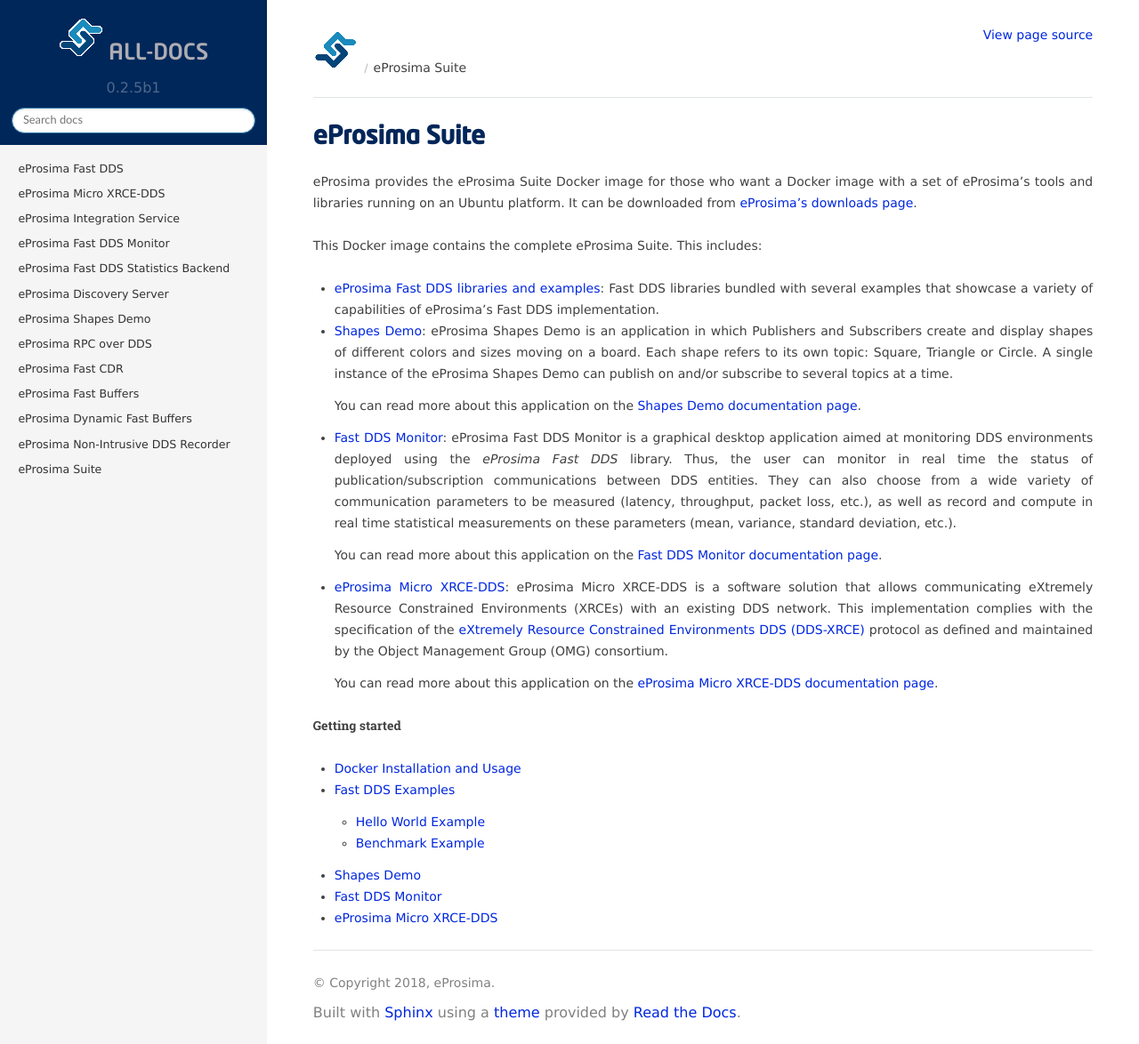
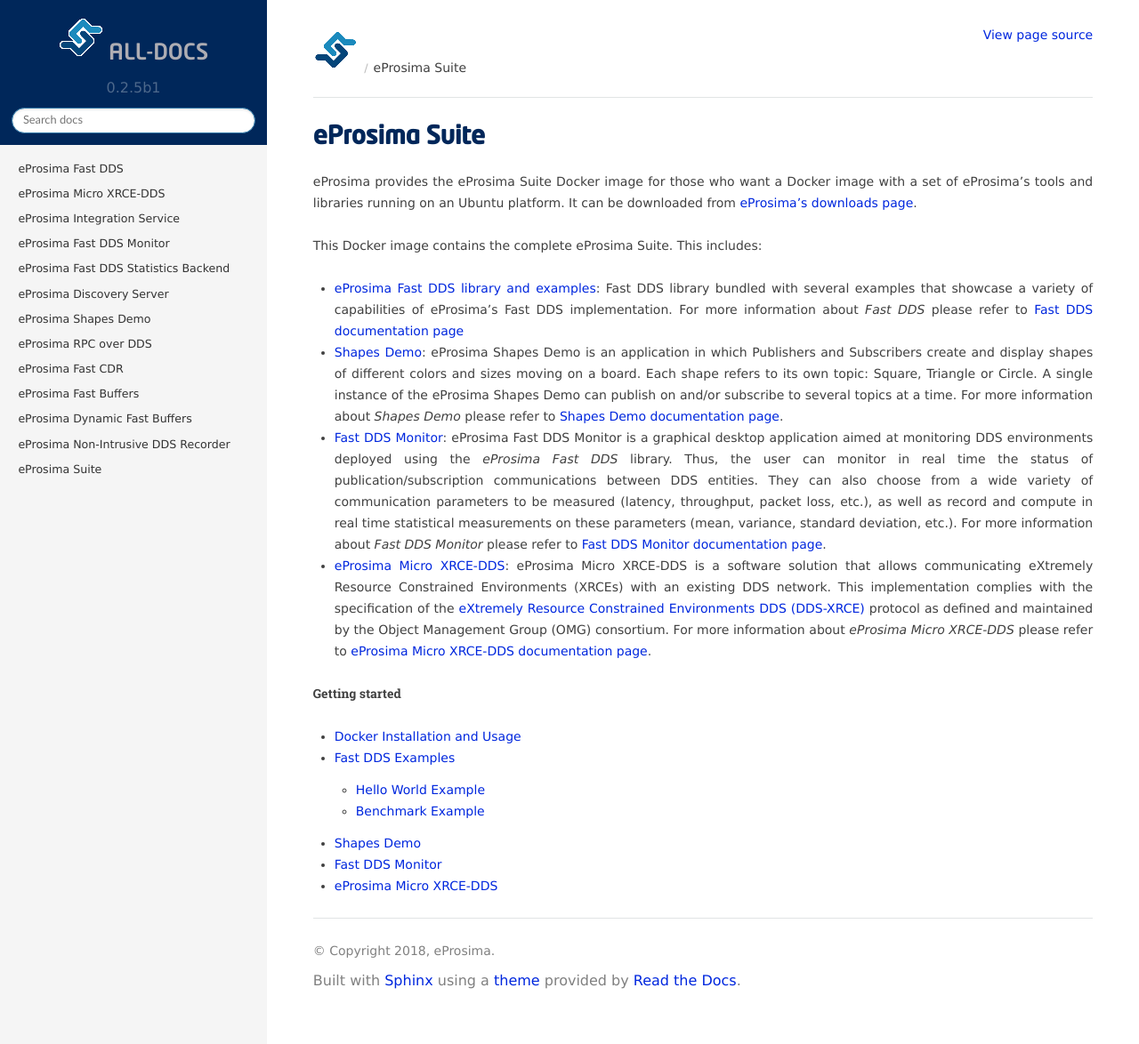
Before and after one commit to eProsima/all-docs, a Sphinx documentation site: the page built from source/eprosima-suite/intro.rst, in a window 1280 px wide and 1174 px high. Shown: the whole window at 89% size. Built offline with Sphinx 7.4.7 and the Read the Docs theme 2.0.0, drawn with Linux system fonts in a browser that asks for light colours; the version number is read from the project's files by our own code.

Commit message:
Refs #12807: Several rewordings and line breaks.
Signed-off-by: Javier Santiago <javiersantiago@eprosima.com>

```diff
--- a/source/eprosima-suite/intro.rst
+++ b/source/eprosima-suite/intro.rst
@@ -6,39 +6,40 @@
 ==============
 
 eProsima provides the eProsima Suite Docker image for those who want a Docker image with a set of eProsima's tools
-and libraries running on an Ubuntu platform. It can be downloaded from
-`eProsima's downloads page <https://eprosima.com/index.php/downloads-all>`_.
+and libraries running on an Ubuntu platform.
+It can be downloaded from `eProsima's downloads page <https://eprosima.com/index.php/downloads-all>`_.
 
-This Docker image contains the complete eProsima Suite. This includes:
+This Docker image contains the complete eProsima Suite.
+This includes:
 
-- :ref:`eProsima Fast DDS libraries and examples <fast_dds_suite_examples>`: Fast DDS libraries bundled with several
+- :ref:`eProsima Fast DDS library and examples <fast_dds_suite_examples>`: Fast DDS library bundled with several
   examples that showcase a variety of capabilities of eProsima's Fast DDS implementation.
+  For more information about *Fast DDS* please refer to `Fast DDS documentation page
+  <https://fast-dds.docs.eprosima.com/>`_
 
 - :ref:`Shapes Demo <fast_dds_suite_shapes_demo>`: eProsima Shapes Demo is an application in which Publishers and
-  Subscribers create and display shapes of different colors and sizes moving on a board. Each shape refers to its own
-  topic: Square, Triangle or Circle. A single instance of the eProsima Shapes Demo can publish on and/or subscribe to
-  several topics at a time.
-
-  You can read more about this application on the `Shapes Demo documentation page
+  Subscribers create and display shapes of different colors and sizes moving on a board.
+  Each shape refers to its own topic: Square, Triangle or Circle.
+  A single instance of the eProsima Shapes Demo can publish on and/or subscribe to several topics at a time.
+  For more information about *Shapes Demo* please refer to `Shapes Demo documentation page
   <https://eprosima-shapes-demo.readthedocs.io/>`_.
 
 - :ref:`Fast DDS Monitor <fast_dds_suite_monitor>`: eProsima Fast DDS Monitor is a graphical desktop application aimed
-  at monitoring DDS environments deployed using the *eProsima Fast DDS* library. Thus, the user can monitor in real
-  time the status of publication/subscription communications between DDS entities. They can also choose from a wide
-  variety of communication parameters to be measured (latency, throughput, packet loss, etc.), as well as record and
-  compute in real time statistical measurements on these parameters (mean, variance, standard deviation, etc.).
-
-  You can read more about this application on the `Fast DDS Monitor documentation page
+  at monitoring DDS environments deployed using the *eProsima Fast DDS* library.
+  Thus, the user can monitor in real time the status of publication/subscription communications between DDS entities.
+  They can also choose from a wide variety of communication parameters to be measured (latency, throughput,
+  packet loss, etc.), as well as record and compute in real time statistical measurements on these parameters
+  (mean, variance, standard deviation, etc.).
+  For more information about *Fast DDS Monitor* please refer to `Fast DDS Monitor documentation page
   <https://fast-dds-monitor.readthedocs.io/>`_.
 
 - :ref:`eProsima Micro XRCE-DDS <micro_xrce_dds>`:
-  eProsima Micro XRCE-DDS is a software solution that allows communicating
-  eXtremely Resource Constrained Environments (XRCEs) with an existing DDS network. This implementation complies with
-  the specification of the `eXtremely Resource Constrained Environments DDS (DDS-XRCE)
-  <https://www.omg.org/spec/DDS-XRCE/>`_ protocol as defined and maintained by the Object Management Group (OMG)
-  consortium.
-
-  You can read more about this application on the
+  eProsima Micro XRCE-DDS is a software solution that allows communicating eXtremely Resource Constrained Environments
+  (XRCEs) with an existing DDS network.
+  This implementation complies with the specification of the `eXtremely Resource Constrained Environments DDS
+  (DDS-XRCE) <https://www.omg.org/spec/DDS-XRCE/>`_ protocol as defined and maintained by the Object Management Group
+  (OMG) consortium.
+  For more information about *eProsima Micro XRCE-DDS* please refer to
   `eProsima Micro XRCE-DDS documentation page <https://micro-xrce-dds.docs.eprosima.com/>`_.
 
 .. toctree::
```
Also changed, not shown: source/eprosima-suite/eprosima_suite.rst (+12 -10 lines), source/docindex.rst (line endings or trailing spaces).
